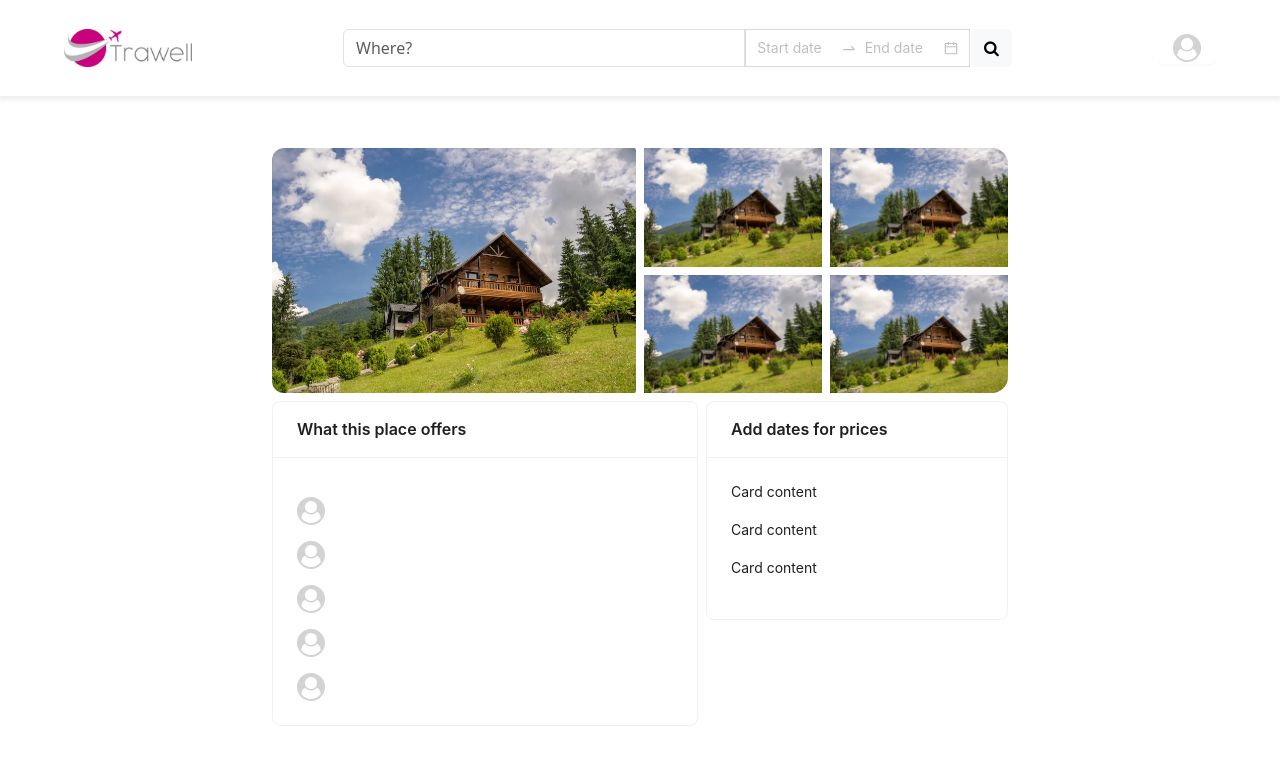
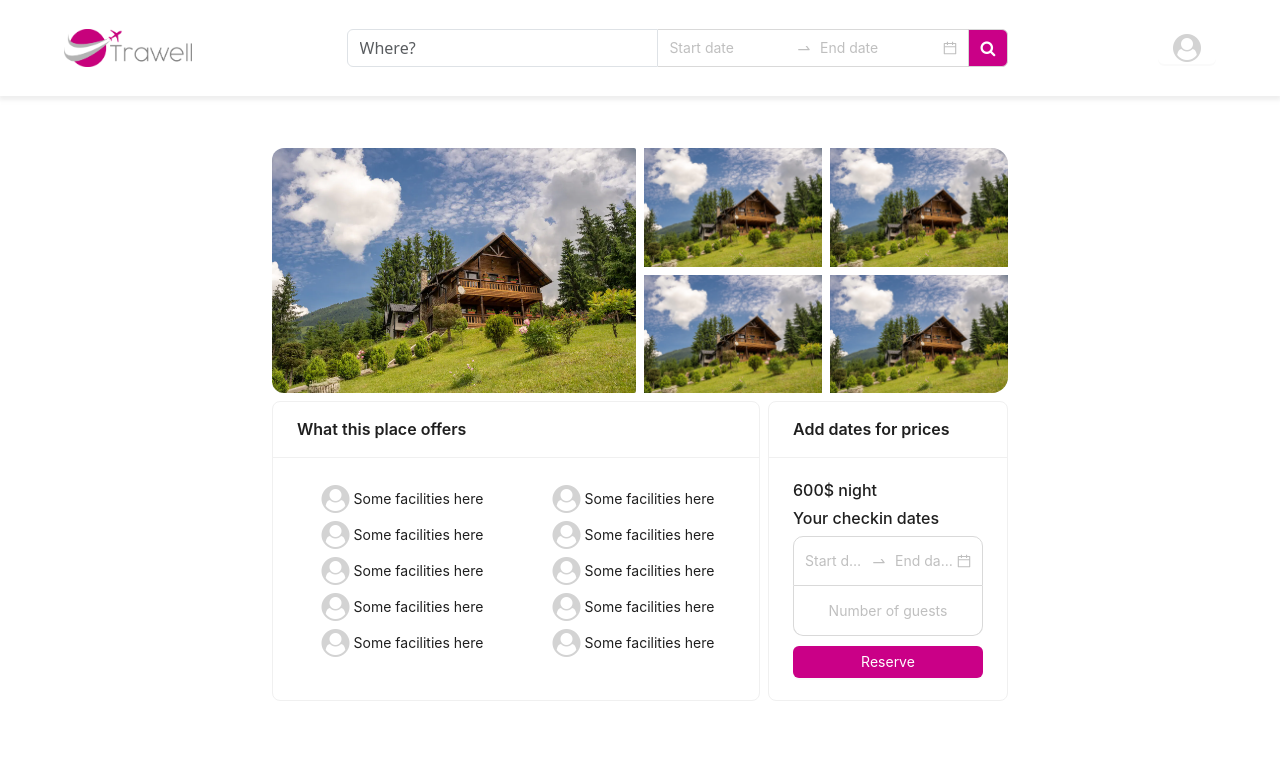
Before and after one commit to tedw87/booking-app-frontendTS, a React (Vite) app: page /room-details in a window 1280 px wide. Shown: the top 764 px of the page. Built offline with nearby package versions, Linux system fonts and the light colour scheme.

Commit message:
build card reserve

```diff
--- a/src/components/CardAmenitiesComponent.tsx
+++ b/src/components/CardAmenitiesComponent.tsx
@@ -6,11 +6,22 @@ const CardAmenitiesComponent = () => {
     <Card
       title="What this place offers"
       bordered={true}
-      style={{ width: "100%" }}
+      style={{ width: "100%", height: "300px" }}
     >
-      {Array.from({ length: 5 }).map((_, idx) => (
+      {Array.from({ length: 5 }).map((_) => (
         <Row>
-          <i className="fa fa-user-circle fa-2x login-icon mt-3 inline-block"></i>
+          <Col md={6}>
+            <div className="m-0 p-0 d-flex justify-content-center align-items-center">
+              <i className="fa fa-user-circle fa-2x login-icon m-1"></i>
+              <p className="m-0 p-0">Some facilities here</p>
+            </div>
+          </Col>
+          <Col md={6}>
+            <div className="m-0 p-0 d-flex justify-content-center align-items-center">
+              <i className="fa fa-user-circle fa-2x login-icon m-1"></i>
+              <p className="m-0 p-0">Some facilities here</p>
+            </div>
+          </Col>
         </Row>
       ))}
     </Card>
--- a/src/components/CardComponent.tsx
+++ b/src/components/CardComponent.tsx
@@ -21,15 +21,14 @@ const CardComponent = () => {
 
   return (
     <Card className="custom-card">
+      <Link to="/room-details">
         <Carousel activeIndex={index} onSelect={handleSelect} interval={null}>
           <Carousel.Item>
-          <Link to="/room-details">
             <img
               className="d-block w-100 carousel-image"
               src={bookingPhoto1}
               alt="First slide"
             />
-          </Link>
           </Carousel.Item>
           <Carousel.Item>
             <img
@@ -46,6 +45,7 @@ const CardComponent = () => {
             />
           </Carousel.Item>
         </Carousel>
+      </Link>
       <Card.Body>
         <div className="d-flex justify-content-between align-items-center">
           <Card.Title className="fs-6 mb-1">Rasnov, Romania</Card.Title>
--- a/src/components/CardReserveComponent.tsx
+++ b/src/components/CardReserveComponent.tsx
@@ -1,11 +1,30 @@
-import { Card } from "antd";
+import { Card, DatePicker, InputNumber, Button } from "antd";
 
-const CardReserveComponent = () => (
-  <Card title="Add dates for prices" bordered={true} style={{ width: "100%" }}>
-    <p>Card content</p>
-    <p>Card content</p>
-    <p>Card content</p>
-  </Card>
-);
+const { RangePicker } = DatePicker;
+
+const CardReserveComponent = () => {
+  return (
+    <Card
+      title="Add dates for prices"
+      bordered={true}
+      style={{ width: "100%", height: "300px" }}
+    >
+      <h5 className="fs-6">600$ night</h5>
+      <h5 className="mb-2 fs-6">Your checkin dates</h5>
+      <div style={{ height: "100px" }}>
+        <RangePicker className="ant-picker-input h-50" />
+        <InputNumber
+          className="rounded-bottom-input w-100  h-50"
+          placeholder="Number of guests"
+          style={{
+            textAlign: "center", // Center text horizontally
+            lineHeight: "50px", // Center text vertically
+          }}
+        />
+      </div>
+      <Button className="reserve-button">Reserve</Button>
+    </Card>
+  );
+};
 
 export default CardReserveComponent;
--- a/src/components/SearchGroupButtons.tsx
+++ b/src/components/SearchGroupButtons.tsx
@@ -13,7 +13,7 @@ const SearchGroupButtons: React.FC = () => {
         className="form-control rounded-left-input"
         placeholder="Where?"
       />
-      <RangePicker className="ant-picker-input" />
+      <RangePicker className="ant-picker-input-header" />
       <Button variant="light" className="search-button">
         <i className="fa fa-search "></i>
       </Button>
--- a/src/index.css
+++ b/src/index.css
@@ -2,6 +2,9 @@
   margin: 0;
   padding: 0;
   box-sizing: border-box;
+}
+:root {
+  --pink: #ca0087;
 }
 
 .custom-container {
@@ -66,6 +69,9 @@
 
 .search-button {
   margin-right: 5px;
+  background-color: var(--pink) !important;
+  color: white !important;
+  border: 1px solid rgb(214, 214, 214) !important;
 }
 
 .custom-col {
@@ -101,13 +107,41 @@
   border-bottom-left-radius: 0.25rem;
   border-top-right-radius: 0 !important;
   border-bottom-right-radius: 0 !important;
-  /* width: 200px !important; */
+  box-shadow: none !important;
 }
 
-/* Remove rounded corners from Ant Design RangePicker */
+.rounded-bottom-input {
+  border-top: 0;
+  border-top-right-radius: 0 !important;
+  border-top-left-radius: 0 !important;
+  border-bottom-left-radius: 10px !important;
+  border-bottom-right-radius: 10px !important;
+}
+
 .ant-picker-input {
+  width: 100%;
   border-radius: 0 !important;
-  margin-right: 2px;
+  border-top-left-radius: 10px !important;
+  border-top-right-radius: 10px !important;
+}
+
+.ant-picker-input-header {
+  width: 100%;
+  border-radius: 0 !important;
+  border-left: none !important;
+}
+
+.ant-input-number-input::placeholder {
+  text-align: center;
+  line-height: 50px !important;
+}
+
+.ant-input-number {
+  width: 100%;
+}
+
+.ant-input-number-input {
+  text-align: center !important;
 }
 
 .login-icon {
@@ -128,3 +162,11 @@
 .room-details-container {
   width: 60% !important;
 }
+
+.reserve-button {
+  margin-top: 10px;
+  width: 100%;
+  border: none;
+  color: white;
+  background-color: var(--pink);
+}
--- a/src/pages/RoomDetailsPage.tsx
+++ b/src/pages/RoomDetailsPage.tsx
@@ -10,10 +10,10 @@ const RoomDetailsPage = () => {
         <RoomDetailsImageGridComponent />
       </Row>
       <Row className="no-gutter">
-        <Col md={7} className="no-gutter p-1">
+        <Col md={8} className="no-gutter p-1">
           <CardAmenitiesComponent />
         </Col>
-        <Col md={5} className="no-gutter p-1">
+        <Col md={4} className="no-gutter p-1">
           <CardReserveComponent />
         </Col>
       </Row>
```
Lines whose indentation alone changed are shown as unchanged.
